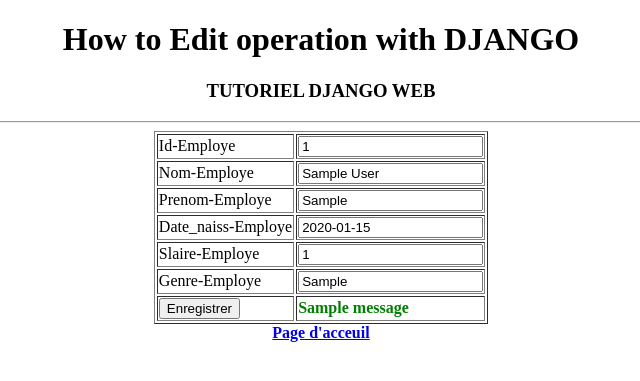
After one commit to abdou70/ApplicationDjangoFormulaire, a Django app: page /edit/1 in a window 1280 px wide. The commit adds this page. Shown: the top 381 px of the page, without its empty margins (319-959 px from the left). Run offline with Django 3.2, Linux system fonts and the light colour scheme; tables that the repository leaves empty hold one stand-in row (values such as "Sample post"); one stand-in notice (Sample message) is shown.

Commit message:
second_commit

```diff
--- a/projet/urls.py
+++ b/projet/urls.py
@@ -22,4 +22,6 @@
     url(r'^admin/', admin.site.urls),
     url(r'^$',views.index,name="index"),
     url(r'^insert/$',views.insert,name="insert"),
+    url(r'^edit/(?P<id>[0-9]+)$',views.edit,name="edit"),
+    url(r'^update/(?P<id>[0-9]+)$',views.update,name="update"),
 ]
--- a/projet/views.py
+++ b/projet/views.py
@@ -1,6 +1,7 @@
 from django.shortcuts import render
 from projet.models import EmpModel
 from django.contrib import messages
+from projet.forms import Empforms
 
 
 def index(request):
@@ -21,3 +22,15 @@
             return render(request,'insert.html')
     else:
             return render(request,'insert.html')
+
+def edit(request,id):
+    editemploy=EmpModel.objects.get(id=id)
+    return render(request,'edit.html',{"edit":editemploy})
+
+def update(request,id):
+    updateemploy=EmpModel.objects.get(id=id)
+    form=Empforms(request.POST,instance=updateemploy)
+    if form.is_valid():
+        form.save()
+        messages.success(request,'Employee Update Successfully')
+        return render(request,'edit.html',{"edit":updateemploy})
--- /dev/null
+++ b/templates/edit.html
@@ -0,0 +1,50 @@
+<!DOCTYPE html>
+
+<head>
+    <title>CRUD OPERATION WITH POSGRES</title>
+</head>
+<center>
+    <h1>How to Edit operation with DJANGO</h1>
+    <h3>TUTORIEL DJANGO WEB</h3>
+    <hr/>
+    <form method="POST" action="/update/{{ edit.id }}">
+            {% csrf_token %}
+        <table border="1">
+        <tr>
+            <td>Id-Employe</td>
+            <td><input type="text" name="id" value="{{ edit.id }}" readonly></td>
+        </tr>
+        <tr>
+                <td>Nom-Employe</td>
+                <td><input type="text" name="nom" value="{{ edit.nom }}"></td>
+        </tr>
+        <tr>
+                <td>Prenom-Employe</td>
+                <td><input type="text" name="prenom" value="{{ edit.prenom }}"></td>
+        </tr>
+        <tr>
+                <td>Date_naiss-Employe</td>
+                <td><input type="text" name="date_naissance" value="{{ edit.date_naissance }}"></td>
+        </tr>
+        <tr>
+                <td>Slaire-Employe</td>
+                <td><input type="text" name="salaire" value="{{ edit.salaire }}"></td>
+        </tr>
+        <tr>
+                <td>Genre-Employe</td>
+                <td><input type="text" name="genre" value="{{ edit.genre }}"></td>
+        </tr>
+        <tr>
+            <td><input type="submit" value="Enregistrer"></td>
+            <td>{% if messages %}
+                {% for mess in messages %}
+                <b style="color:green;">{{ mess }}</b>
+                {% endfor %}
+            {% endif %}</td>
+        </tr>
+        </table>
+    </form>
+    <strong><a href="{% url 'index' %}"> Page d'acceuil</a></strong>
+</center>
+
+</html>
--- a/templates/insert.html
+++ b/templates/insert.html
@@ -39,8 +39,8 @@
                     {% endfor %}
                 {% endif %}</td>
             </tr>
-
         </table>
+        <a href="{% url 'index' %}"> Page d'acceuil</a>
     </form>
 
 </center>
```
Also changed, not shown: projet/forms.py (added, +7 -0 lines), templates/index.html (+7 -5 lines), templates/delete.html (added), 3 other files.
